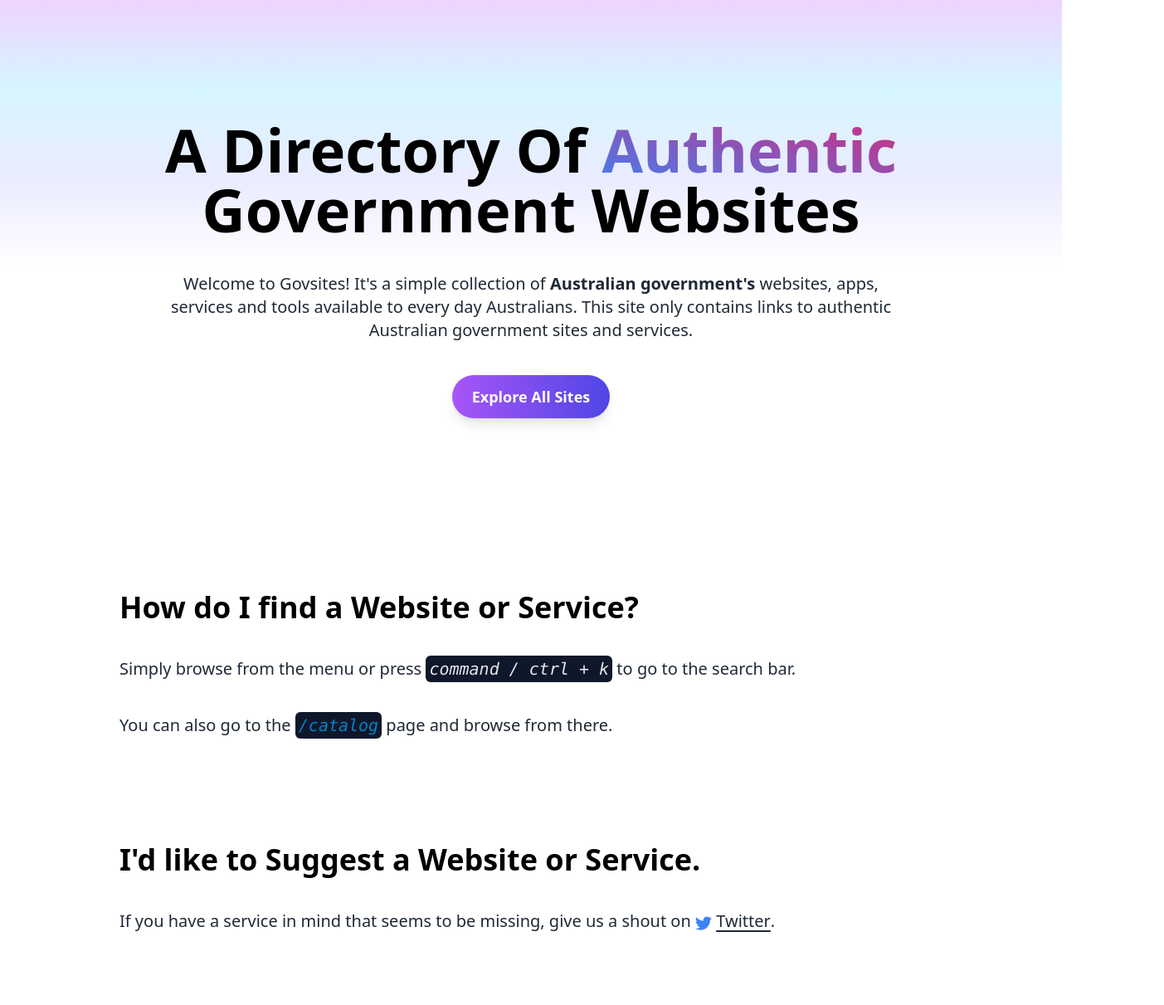
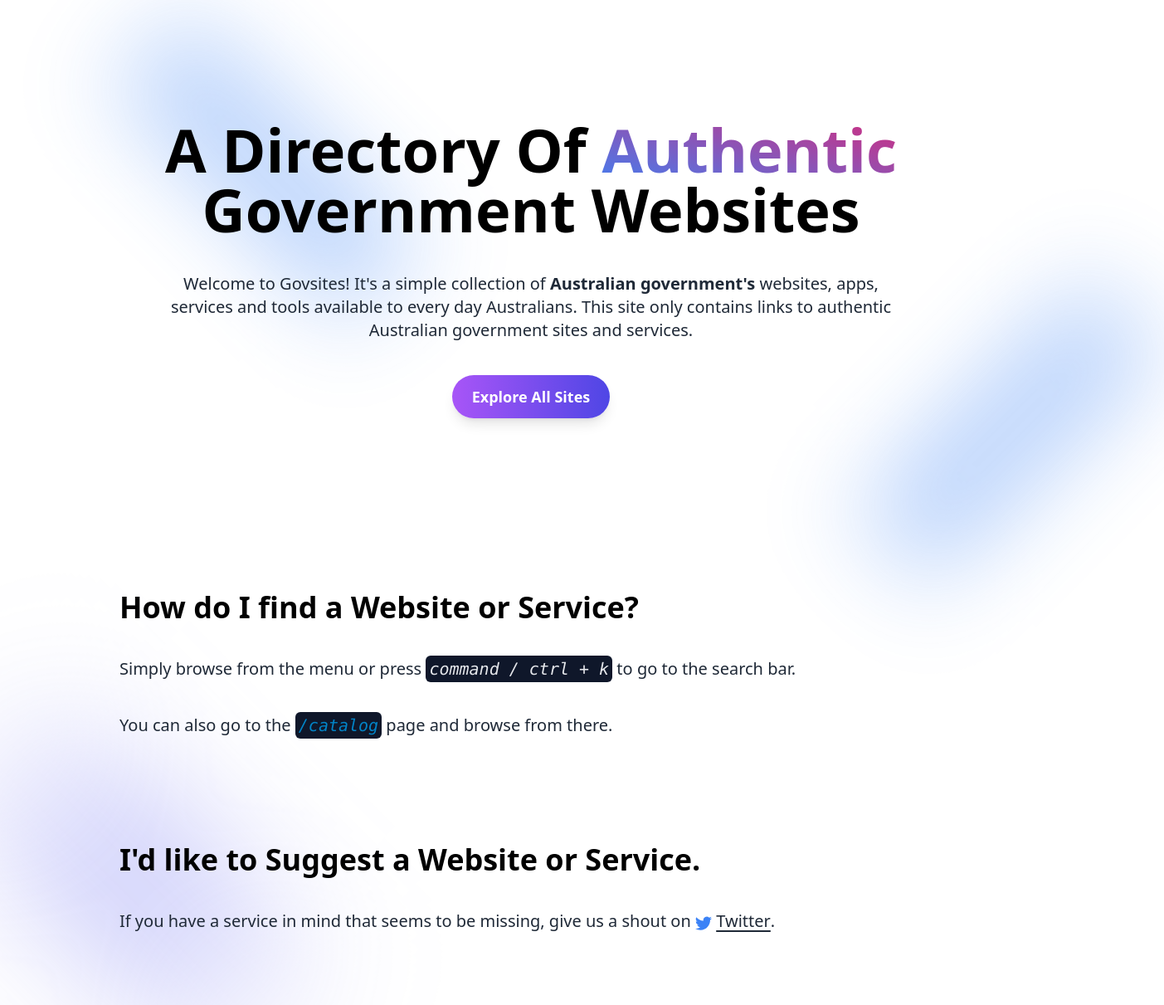
Before and after one commit to SydAliHsn/gov-test, a Next.js app: page / in a window 1280 px wide. Shown: the whole page at 83% size, 1403 px wide, since content can reach past the window. Before the commit the page ends 1188 px from the top, so only its background shows below. Built offline with nearby package versions, Linux system fonts and the light colour scheme.

Commit message:
Change background gradient

```diff
--- a/components/Home/Hero.tsx
+++ b/components/Home/Hero.tsx
@@ -4,8 +4,10 @@ import Link from 'next/link';
 
 const Hero = (props: {}): JSX.Element => {
 
+    const gradientBgCommonClasses = "-z-10 absolute h-[25rem] w-32 dark:w-20 bg-blue-500 blur-[60px] -rotate-45 opacity-[0.37] dark:opacity-25"
 
-    return <div className='container mx-auto px-4 lg:px-0 pb-20 pt-28 md:pt-36'>
+
+    return <div className='container mx-auto px-4 lg:px-0 pb-20 pt-28 md:pt-36 relative'>
         <div className='flex flex-col items-center justify-center gap-6 sm:gap-8 lg:gap-10 text-center'>
             <h1 className='max-w-7xl text-4xl sm:text-5xl md:text-6xl lg:text-7xl font-extrabold capitalize'>
                 A directory of
@@ -19,6 +21,13 @@ const Hero = (props: {}): JSX.Element => {
             <Link className='bg-gradient-to-r from-purple-500 to-indigo-600 py-3 px-6 rounded-full shadow-lg hover:shadow-xl transform hover:scale-105 transition duration-300 ease-in-out text-white font-semibold text-lg' href={'/catalog'}>Explore All Sites</Link>
             {/* </div> */}
         </div>
+
+        {/* Small Gradient Background */}
+        <div className={`${gradientBgCommonClasses} top-0 right-[70%]`}></div>
+        <div className={`${gradientBgCommonClasses} top-80 left-[90%] rotate-45`}></div>
+        {/* Gradient */}
+
+
     </div>;
 };
 
--- a/components/Home/Tutorial.tsx
+++ b/components/Home/Tutorial.tsx
@@ -4,7 +4,8 @@ import Link from 'next/link';
 import CodeBlock from '../CodeBlock';
 
 const Tutorial = (props: {}): JSX.Element => {
-    return <div className='container mx-auto px-4 lg:!max-w-4xl xl:!max-w-5xl'>
+    return <div className='container mx-auto px-4 lg:!max-w-4xl xl:!max-w-5xl relative'>
+
         <div className='flex flex-col gap-6 sm:gap-8 lg:gap-10'>
             <h2 className='text-2xl sm:text-3xl lg:text-4xl font-bold'>
                 How do I find a Website or Service?
@@ -19,6 +20,10 @@ const Tutorial = (props: {}): JSX.Element => {
             </p>
 
         </div>
+
+        {/* Small Gradient Background */}
+        <div className="-z-10 absolute top-30 left-0 h-[22rem] w-16 dark:w-10 bg-indigo-500 blur-[100px] -rotate-45 dark:opacity-60"></div>
+        {/* Gradient */}
     </div>;
 };
 
--- a/components/Home/index.tsx
+++ b/components/Home/index.tsx
@@ -4,7 +4,7 @@ import Tutorial from './Tutorial';
 import Suggest from './Suggest';
 
 const Home = (props: {}): JSX.Element => {
-    return <main className='space-y-12 sm:space-y-32 gradient-bg pb-16'>
+    return <main className='space-y-12 sm:space-y-32 pb-16'>
         <Hero />
 
         <Tutorial />
```
